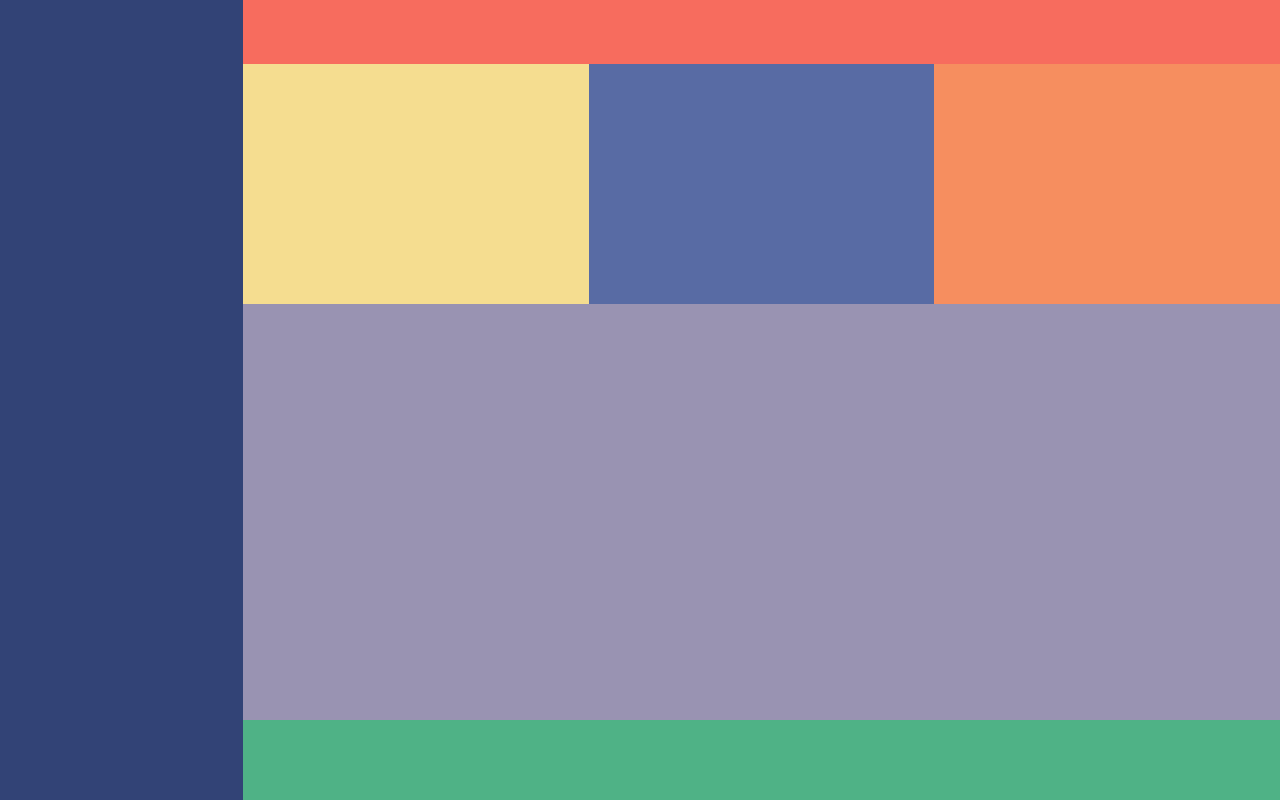
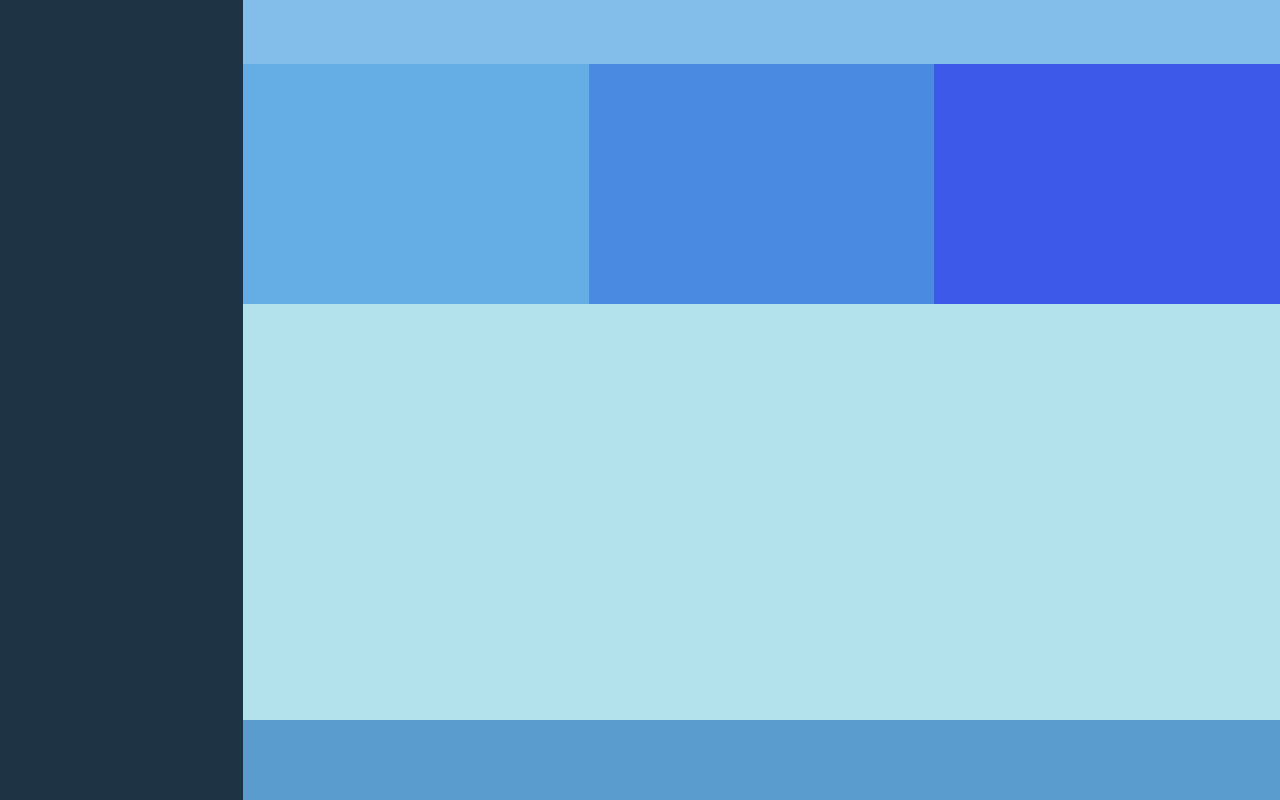
Before and after one commit to dayna-schlenk/blue-grid-practice, a plain HTML site: page index.html in a window 1280 px wide. Drawn offline with Linux system fonts and the light colour scheme.

Commit message:
Changed grid colors to shades of blue

```diff
--- a/styles/styles.css
+++ b/styles/styles.css
@@ -18,37 +18,37 @@ body {
 
 aside {
     grid-area: sidebar;
-    background-color: #324376;
+    background-color: #1e3444;
 }
 
 header {
     grid-area: header;
-    background-color: #f76c5e;
+    background-color: #83beea;
 }
 
 section:nth-of-type(1) {
     grid-area: sect1;
-    background-color: #f5dd90;
+    background-color: #64aee5;
 }
 
 section:nth-of-type(2) {
     grid-area: sect2;
-    background-color: #586ba4;
+    background-color: #4b8ae1;
 }
 
 section:nth-of-type(3) {
     grid-area: sect3;
-    background-color: #f68e5f;
+    background-color: #3c59ea;
 }
 
 main {
     grid-area: main;
-    background-color: #9993B2;
+    background-color: #b3e2ec;
 }
 
 footer {
     grid-area: footer;
-    background-color: #4FB286;
+    background-color: #5a9cce;
 }
 
 /* Media Queries */
```
